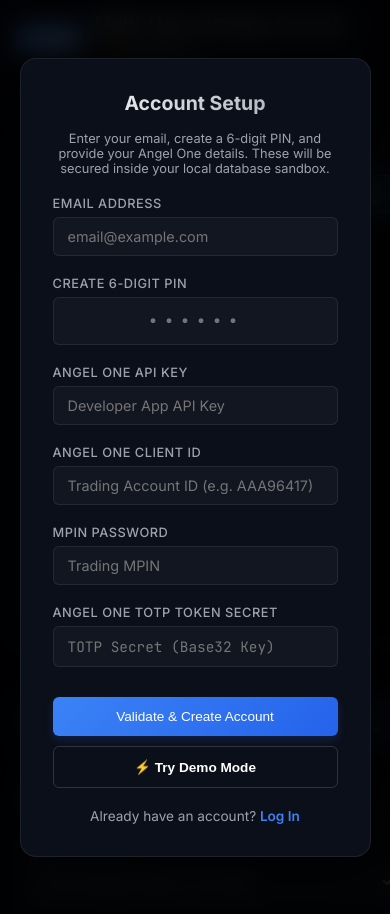
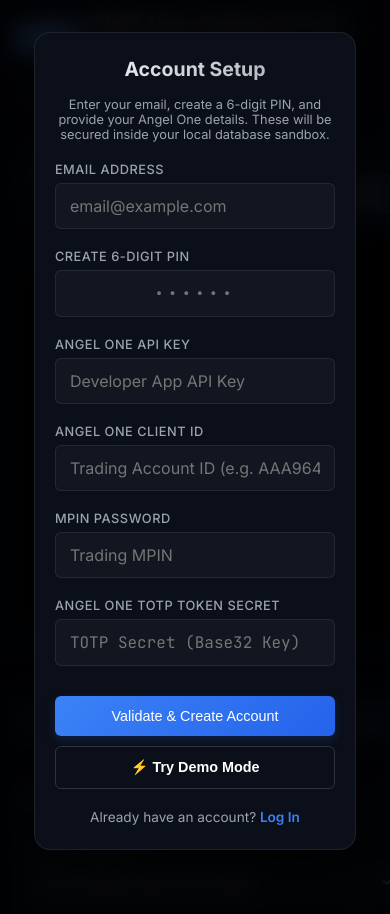
Before and after one commit to Rushit16102004/algo-trading-console, a FastAPI app: page / in a window 390 px wide. Run offline with FastAPI, Linux system fonts and the light colour scheme; data comes from the database, SQL or seed files in the repository; parts of the project's set-up code (start-up, migrations or seed data) failed here and were passed over.

Commit message:
Optimize mobile responsiveness, input zoom prevention, and touch targets

```diff
--- a/ui_ux/templates/index.html
+++ b/ui_ux/templates/index.html
@@ -626,6 +626,33 @@
             .quick-actions {
                 grid-template-columns: 1fr;
                 gap: 6px;
+            }
+
+            /* Mobile Usability & Comfort Improvements */
+            .modal-overlay {
+                align-items: flex-start;
+                padding: 2rem 1rem;
+                overflow-y: auto;
+            }
+            .modal-content {
+                max-height: none;
+                margin-bottom: 2rem;
+                padding: 1.5rem 1.25rem;
+            }
+            .btn {
+                padding: 12px 16px;
+                font-size: 0.9rem;
+            }
+            .form-group input, .form-group select {
+                font-size: 16px !important; /* Prevents auto-zoom on iOS */
+                padding: 12px 14px;
+            }
+            .toast-notification {
+                left: 16px;
+                right: 16px;
+                bottom: 16px;
+                font-size: 0.8rem;
+                padding: 10px 16px;
             }
         }
 
```
